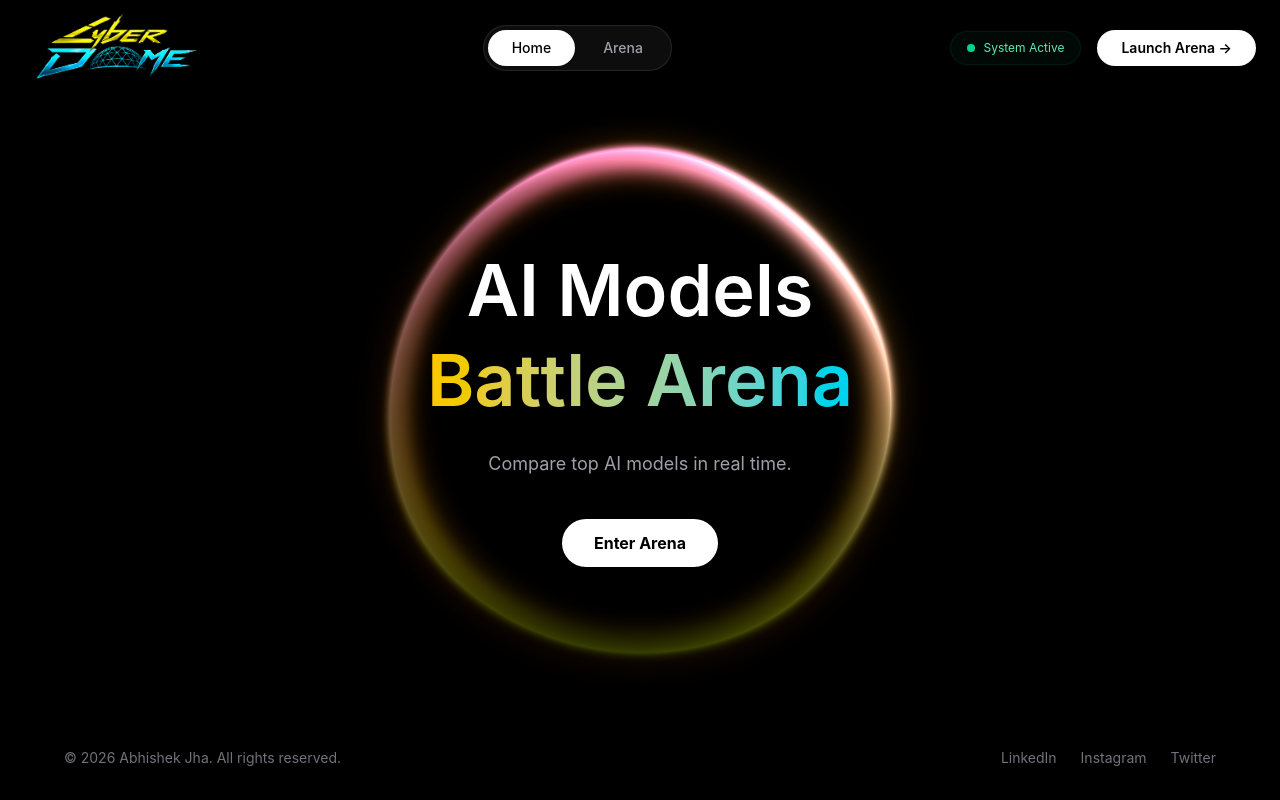
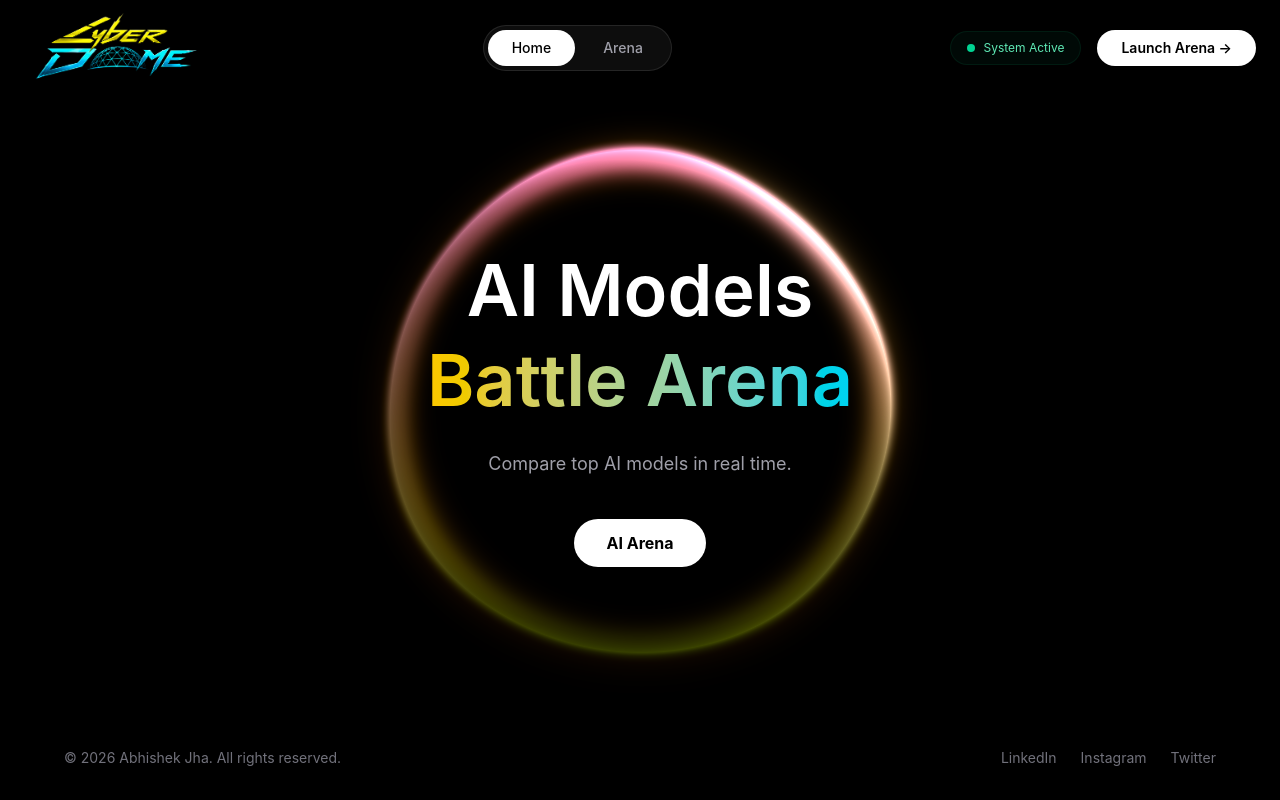
Before and after one commit to abhishekjha193/NeuroArena, a React (Vite) app in the folder Frontend/: page / in a window 1280 px wide. Built offline with nearby package versions, Linux system fonts and the light colour scheme.

Commit message:
Added new feature

```diff
--- a/Frontend/src/pages/Home.tsx
+++ b/Frontend/src/pages/Home.tsx
@@ -31,10 +31,9 @@ function Home() {
 
           <div className="mt-10 flex justify-center">
             <a
-              href="/arena"
               className="rounded-full bg-white px-8 py-3 text-black font-bold hover:scale-105 transition"
             >
-              Enter Arena
+              AI Arena
             </a>
           </div>
         </div>
```
